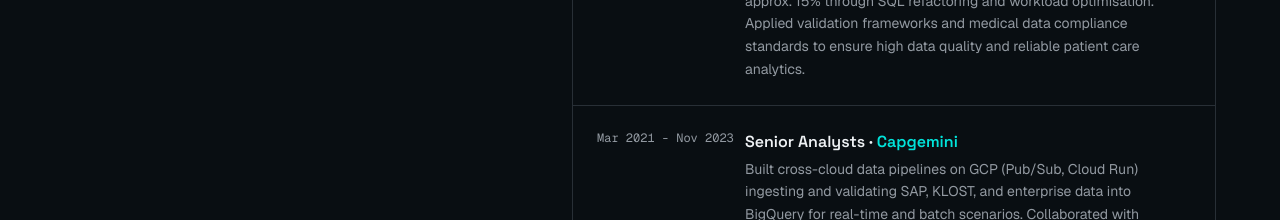
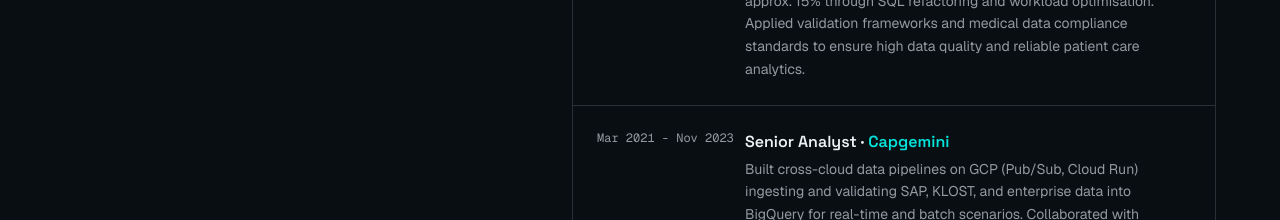
Before and after one commit to nancydhusar/portfolio-website, a Next.js app: page / in a window 1280 px wide. Shown: the part 1700-1920 px from the top of the page. Built offline with nearby package versions, Linux system fonts and the light colour scheme.

Commit message:
changed 1 files

```diff
--- a/components/about-section.tsx
+++ b/components/about-section.tsx
@@ -15,7 +15,7 @@ const experience = [
   },
   {
     period: "Mar 2021 - Nov 2023",
-    role: "Senior Analysts",
+    role: "Senior Analyst",
     company: "Capgemini",
     description:
       "Built cross-cloud data pipelines on GCP (Pub/Sub, Cloud Run) ingesting and validating SAP, KLOST, and enterprise data into BigQuery for real-time and batch scenarios. Collaborated with architects, analysts, and business teams to translate requirements into scalable analytics solutions, delivering actionable Looker dashboards and BI reporting across the organisation.",
```
